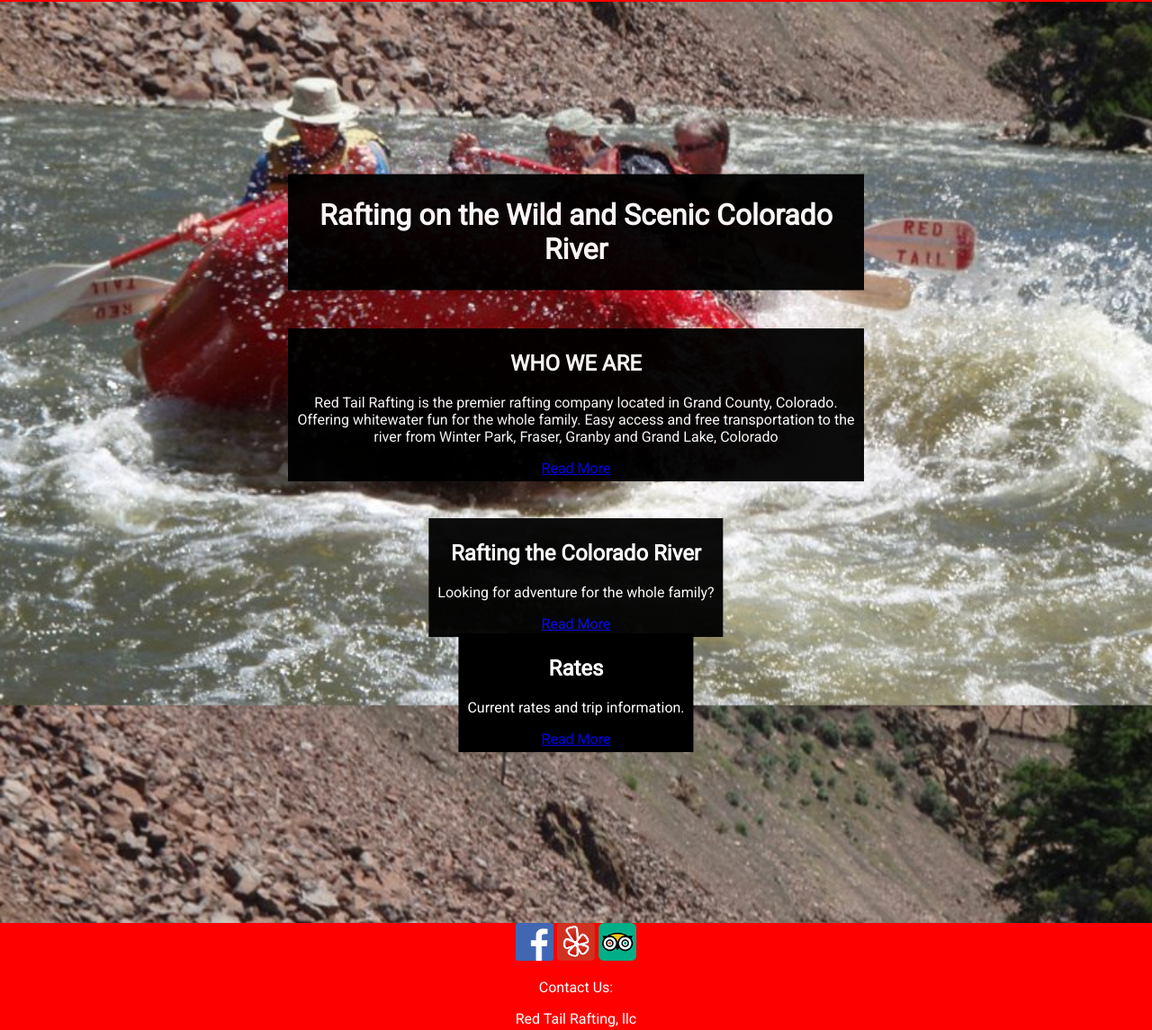
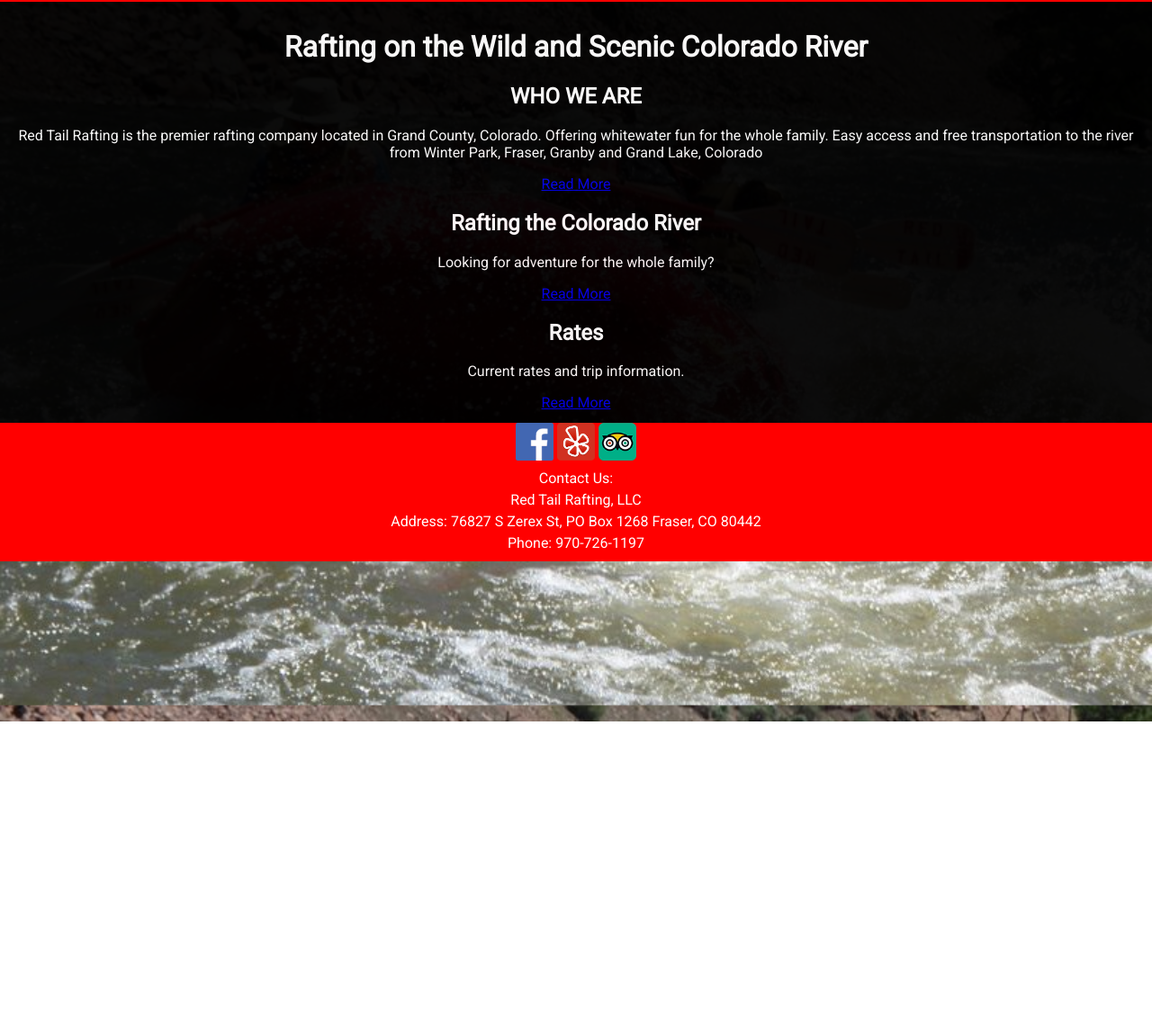
Before and after one commit to jonmoran/redtailRafting, a plain HTML site: page index.html in a window 1280 px wide. Shown: the part 176-1321 px from the top of the page at 90% size. After the commit the page ends 978 px from the top, so only its background shows below. Drawn offline with Linux system fonts and the light colour scheme.

Commit message:
Cleaned up CSS and made text boxes more readable

```diff
--- a/index.html
+++ b/index.html
@@ -25,30 +25,26 @@
   				</div>
   		</ul>
 	</div>
+	<div class="container">
 	<div class="text-block">
 		<h1>Rafting on the Wild and Scenic Colorado River</h1>
-	</div>
-	<div class="text-block2">
 		<h2>WHO WE ARE</h2>
 		<p>Red Tail Rafting is the premier rafting company located in Grand County, Colorado. Offering whitewater fun for the whole family. Easy access and free transportation to the river from Winter Park, Fraser, Granby and Grand Lake, Colorado</p>
 		<a href="about.html" class="button">Read More</a>
-	</div>
-	<div class="text-block3">
 		<h2>Rafting the Colorado River</h2>
 		<p>Looking for adventure for the whole family?</p>
 		<a href="river.html" class="button">Read More</a>
-	</div>
-	<div class="text-block4">
 		<h2>Rates</h2>
 		<p>Current rates and trip information.</p>
 		<a href="rates.html" class="button">Read More</a>
+	</div>
 	</div>
 	<div class="footer">
 		<a href="https://www.facebook.com/Red-Tail-Rafting-328020250546203/"><img src="images/facebook.png" style="width:42px;height:42px;border:0;"></a>
 		<a href="https://www.yelp.com/biz/red-tail-rafting-fraser"><img src="images/yelp.png" style="width:42px;height:42px;border:0;"></a>
 		<a href="https://www.tripadvisor.com/Attraction_Review-g33431-d4720471-Reviews-Red_Tail_Rafting-Fraser_Grand_County_Colorado.html"><img src="images/tripadvisor.png" style="width:42px;height:42px;border:0;"></a>
 		<p>Contact Us:</p>
-		<p>Red Tail Rafting, llc</p>
+		<p>Red Tail Rafting, LLC</p>
 		<p>Address: 76827 S Zerex St, PO Box 1268 Fraser, CO 80442</p>
 		<p>Phone: 970-726-1197</p>
 	</div>
--- a/redtail.css
+++ b/redtail.css
@@ -1,76 +1,46 @@
-html {
+html, body {
     height: 100%;
+    margin: 0;
+    padding: 0;
     background-image: url(images/redtail-cover.jpg);
     background-size: cover;
-}
-
-body {
-    height: 100%;
-    margin: 0;
     text-align: center;
     font-family: 'Roboto', sans-serif;
 }
 
 ul {
-    padding-top: 40px;
+  padding-top: 40px;
+}
+
+iframe {
+  padding: 25px 50px 75px 100px;
+}
+
+.container {
+  min-height: 100%;
+  position: relative;
 }
 
 .text-block {
   position: absolute;
-  margin-top: 20%;
-  left: 50%;
   background-color: black;
   color: white;
-  padding: 5px 10px 5px 10px;
-  transform: translate(-50%, -50%);
+  padding: 10px;
+  padding-bottom: 60px;
   text-align: center;
   opacity: 0.95;
 }
 
-.text-block2 {
-  position: absolute;
-  margin-top: 35%;
-  left: 50%;
-  background-color: black;
+.footer {
+  position: fixed;
+  background-color: red;
+  bottom: 0;
+  left: 0;
+  width: 100%;
   color: white;
-  padding: 5px 10px 5px 10px;
-  transform: translate(-50%, -50%);
-  text-align: center;
-  opacity: 0.95;
+  line-height: .5;
 }
 
-.text-block3 {
-  position: absolute;
-  margin-top: 50%;
-  left: 50%;
-  background-color: black;
-  color: white;
-  padding: 5px 10px 5px 10px;
-  transform: translate(-50%, -50%);
-  text-align: center;
-  opacity: 0.95;
-}
-
-.text-block4 {
-  position: absolute;
-  margin-top: 60%;
-  left: 50%;
-  background-color: black;
-  color: white;
-  padding: 5px 10px 5px 10px;
-  transform: translate(-50%, -50%);
-  text-align: center;
-}
-
-.footer {
-    position: absolute;
-    margin-top: 80%;
-    background-color: red;
-    width: 100%;
-    background-size: 100% 100%;
-    display: block;
-    color: white;
-}
 
 .topnav {
     background-color: #353535;
```
Also changed, not shown: river.html (+0 -1 lines).
